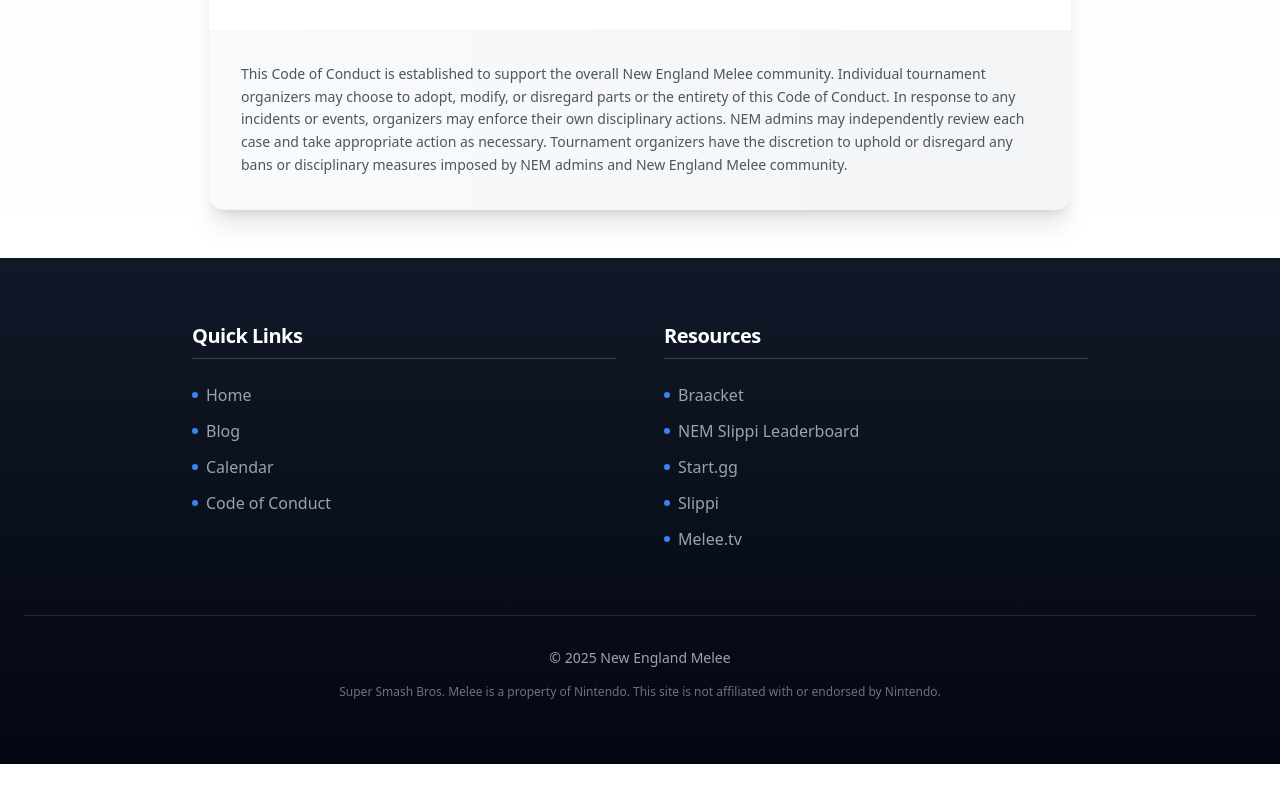
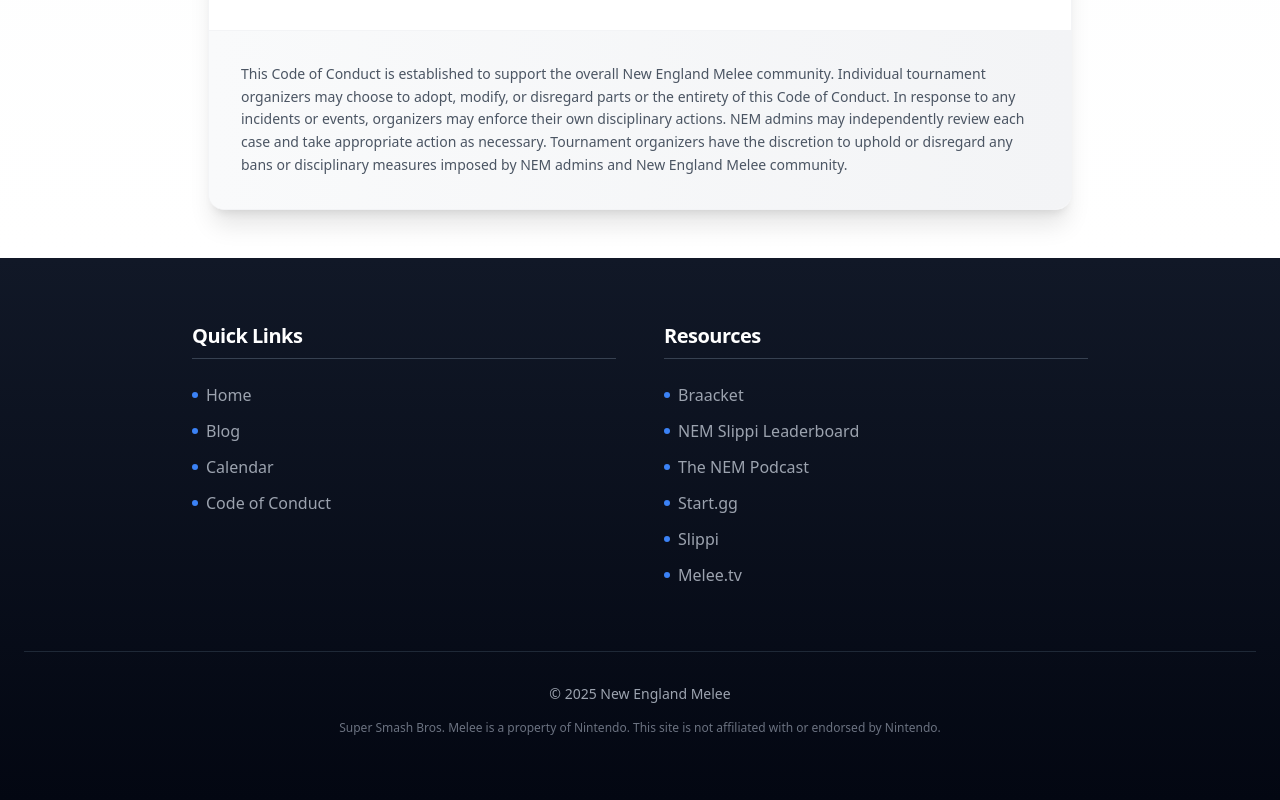
Before and after one commit to JoshDesmond/NewEnglandMelee, a React (Vite) app: page /code-of-conduct in a window 1280 px wide. Shown: the part 1684-2484 px from the top of the page. Before the commit the page ends 2448 px from the top, so only its background shows below. Built offline with nearby package versions, Linux system fonts and the light colour scheme; no server answers.

Commit message:
Adds podcast link

```diff
--- a/src/components/layout/Footer.tsx
+++ b/src/components/layout/Footer.tsx
@@ -60,6 +60,13 @@ const Footer: React.FC = () => {
                 </a>
               </li>
               <li>
+                <a href="https://youtube.com/playlist?list=PL1Mlj9l8aY1tEGzGCNLj0SRvMVMC4jfw9&si=Yvvj4CbdI9lRL3L1" target="_blank" rel="noopener noreferrer"
+                   className="text-gray-400 hover:text-white transition-colors duration-200 flex items-center">
+                  <span className="w-1.5 h-1.5 bg-blue-500 rounded-full mr-2"></span>
+                  The NEM Podcast
+                </a>
+              </li>
+              <li>
                 <a href="https://start.gg" target="_blank" rel="noopener noreferrer"
                    className="text-gray-400 hover:text-white transition-colors duration-200 flex items-center">
                   <span className="w-1.5 h-1.5 bg-blue-500 rounded-full mr-2"></span>
```
